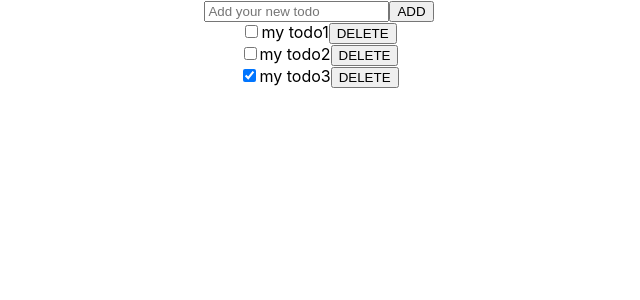
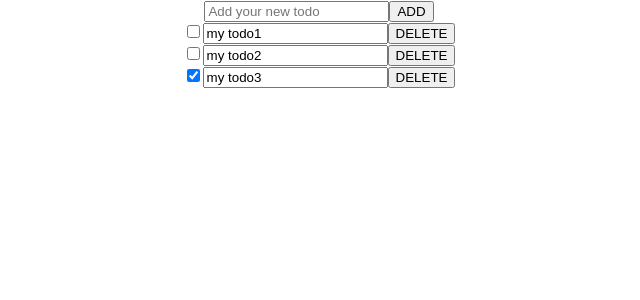
Before and after one commit to ch0rckbean/todo, a React (Create React App) app in the folder client/: page / in a window 1280 px wide. Shown: the top 300 px of the page, without its empty margins (321-961 px from the left). Built offline with nearby package versions, Linux system fonts and the light colour scheme; the HTML template or start-up script is replaced by a standard one.

Commit message:
feat: 수정 기능 완료

```diff
--- a/client/src/components/Todo.js
+++ b/client/src/components/Todo.js
@@ -4,9 +4,41 @@
   //   console.log(item);
   const [todoItem, setTodoItem] = useState(item);
   const { id, title, done } = item;
+  const [readOnly, setReadOnly] = useState(true);
 
   const onDeleteBtnClick = () => {
     deleteItem(todoItem);
+  };
+
+  // title 클릭 시 readOnly false로 변경(수정 가능하도록)
+  const offReadOnlyMode = () => {
+    setReadOnly(false);
+  };
+
+  // title 수정
+  const editEventHandler = (e) => {
+    const { title, ...rest } = todoItem;
+    // console.log(rest);
+    setTodoItem({
+      ...rest,
+      title: e.target.value,
+    });
+  };
+
+  // Enter 키 누르면 readOnly true로 변경
+  const editKeyEventHandler = (e) => {
+    if (e.key === 'Enter') {
+      setReadOnly(true);
+    }
+  };
+
+  const checkboxEventHandler = (e) => {
+    const { done, ...rest } = todoItem;
+    setTodoItem({
+      ...rest,
+      // done: !done,
+      done: e.target.checked,
+    });
   };
 
   return (
@@ -16,8 +48,17 @@
         name={`todo${id}`}
         id={`todo${id}`}
         defaultChecked={done}
+        onChange={checkboxEventHandler}
       />
-      <label htmlFor={`todo${id}`}>{title}</label>
+      {/* <label htmlFor={`todo${id}`}>{title}</label> */}
+      <input
+        type="text"
+        value={todoItem.title}
+        readOnly={readOnly}
+        onClick={offReadOnlyMode}
+        onChange={editEventHandler}
+        onKeyDown={editKeyEventHandler}
+      />
       <button onClick={onDeleteBtnClick}>DELETE</button>
     </div>
   );
```
